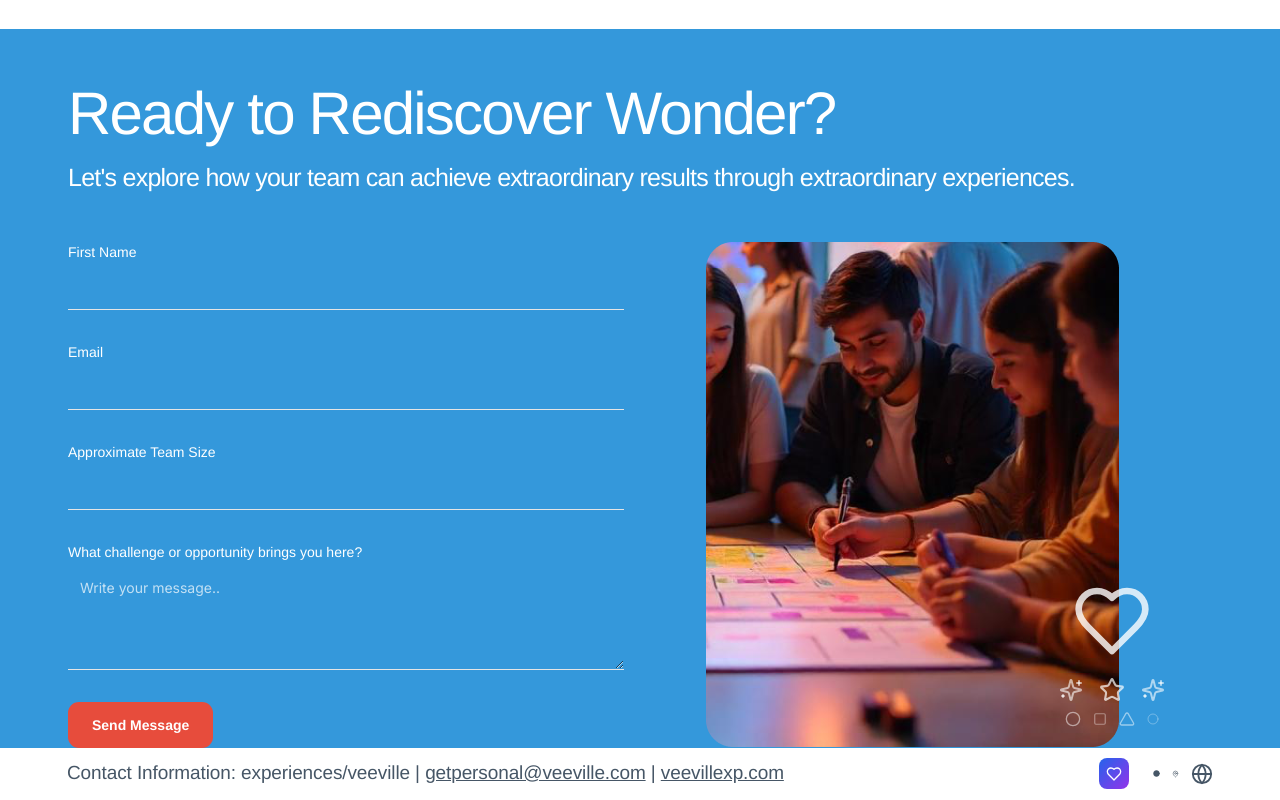
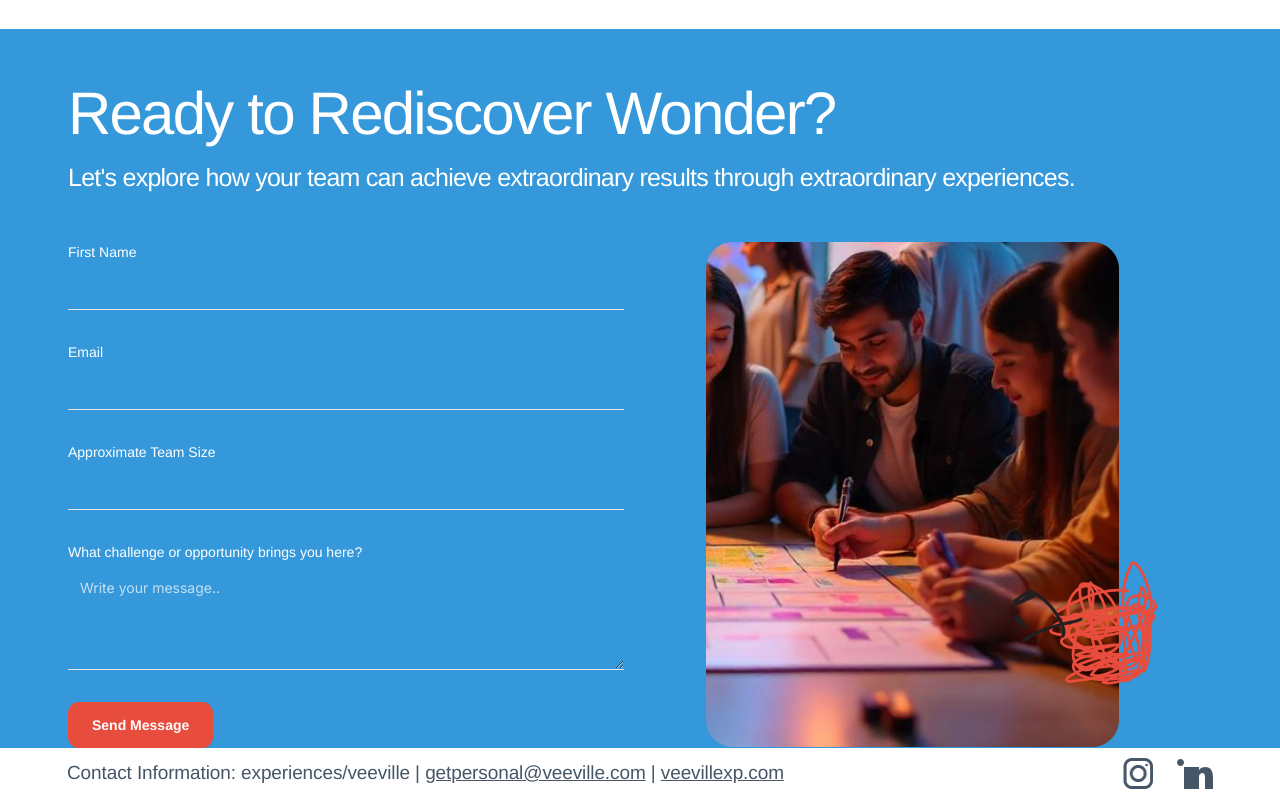
Before and after one commit to HemanthKumar-veeville/veeville-exp, a Next.js app: page / in a window 1280 px wide. Shown: the part 4005-4805 px from the top of the page. Built offline with nearby package versions, Linux system fonts and the light colour scheme.

Commit message:
Updated page.tsx

```diff
--- a/app/page.tsx
+++ b/app/page.tsx
@@ -16,15 +16,6 @@ import {
   Users,
   Zap,
   Shield,
-  Mail,
-  Phone,
-  MapPin,
-  Globe,
-  Heart,
-  Sparkles,
-  Circle,
-  Square,
-  Triangle,
 } from "lucide-react";
 import Link from "next/link";
 import { Input } from "@/components/ui/input";
@@ -654,33 +645,37 @@ const ContactFormSection = () => (
             src="/img/mask-group.png"
           />
 
-          {/* Decorative elements with Lucide icons - responsive */}
-          <div className="absolute w-[120px] sm:w-[150px] lg:w-[201px] h-[100px] sm:h-[140px] lg:h-[187px] bottom-0 right-0 flex flex-col items-center justify-center">
-            {/* Main decorative icon */}
-            <div className="flex items-center justify-center mb-2 sm:mb-3 lg:mb-4">
-              <Heart className="w-[40px] sm:w-[60px] lg:w-[80px] h-[40px] sm:h-[60px] lg:h-[80px] text-white/80" />
-            </div>
-
-            {/* Secondary decorative icons - arranged in a pattern */}
-            <div className="flex items-center justify-center space-x-2 sm:space-x-3 lg:space-x-4 mb-2">
-              <Sparkles className="w-[16px] sm:w-[20px] lg:w-[24px] h-[16px] sm:h-[20px] lg:h-[24px] text-white/60" />
-              <Star className="w-[18px] sm:w-[22px] lg:w-[26px] h-[18px] sm:h-[22px] lg:h-[26px] text-white/70" />
-              <Sparkles className="w-[16px] sm:w-[20px] lg:w-[24px] h-[16px] sm:h-[20px] lg:h-[24px] text-white/60" />
-            </div>
-
-            {/* Bottom row of small decorative icons */}
-            <div className="flex items-center justify-center space-x-1 sm:space-x-2 lg:space-x-3">
-              <Circle className="w-[12px] sm:w-[14px] lg:w-[16px] h-[12px] sm:h-[14px] lg:h-[16px] text-white/50" />
-              <Square className="w-[10px] sm:w-[12px] lg:w-[14px] h-[10px] sm:h-[12px] lg:h-[14px] text-white/40" />
-              <Triangle className="w-[12px] sm:w-[14px] lg:w-[16px] h-[12px] sm:h-[14px] lg:h-[16px] text-white/50" />
-              <Circle className="w-[8px] sm:w-[10px] lg:w-[12px] h-[8px] sm:h-[10px] lg:h-[12px] text-white/30" />
+          {/* Decorative elements - simplified for mobile */}
+          <div className="absolute w-[150px] sm:w-[175px] lg:w-[201px] h-[140px] sm:h-[160px] lg:h-[187px] bottom-0 right-0">
+            <img
+              className="absolute w-[80px] sm:w-[95px] lg:w-[109px] h-[90px] sm:h-[105px] lg:h-[124px] top-0 left-[25px] sm:left-[30px] lg:left-[37px]"
+              alt="Clip path group"
+              src="/img/clip-path-group.png"
+            />
+            {/* Additional decorative elements - hidden on mobile for cleaner look */}
+            <div className="hidden sm:block">
+              <img
+                className="absolute w-[45px] sm:w-[55px] lg:w-[63px] h-[18px] sm:h-[22px] lg:h-[26px] top-[35px] sm:top-[42px] lg:top-14 right-[20px] sm:right-[25px] lg:right-32"
+                alt="Vector"
+                src="/img/vector-1.svg"
+              />
+              <img
+                className="absolute w-[13px] sm:w-[15px] lg:w-[18px] h-[11px] sm:h-[13px] lg:h-4 top-[35px] sm:top-[42px] lg:top-[52px] right-[10px] sm:right-[12px] lg:right-[183px]"
+                alt="Clip path group"
+                src="/img/clip-path-group-1.png"
+              />
+              <img
+                className="absolute w-[40px] sm:w-[47px] lg:w-[55px] h-[35px] sm:h-[42px] lg:h-[50px] top-[18px] sm:top-[22px] lg:top-[27px] left-0"
+                alt="Clip path group"
+                src="/img/clip-path-group-2.png"
+              />
             </div>
           </div>
         </div>
       </div>
     </div>
 
-    {/* Footer with Lucide React Icons */}
+    {/* Footer */}
     <footer className="absolute bottom-0 left-0 w-full">
       <div className="w-full h-auto lg:h-[52px] bg-white flex flex-col lg:flex-row items-center py-3 lg:py-0">
         <div className="mx-4 sm:mx-8 lg:mx-[67px] flex flex-col lg:flex-row justify-between items-center w-full gap-4 lg:gap-0">
@@ -692,7 +687,7 @@ const ContactFormSection = () => (
               href="mailto:getpersonal@veeville.com"
               rel="noopener noreferrer"
               target="_blank"
-              className="tracking-[-0.11px] underline hover:text-blue-600 transition-colors"
+              className="tracking-[-0.11px] underline"
             >
               getpersonal@veeville.com
             </a>
@@ -701,24 +696,33 @@ const ContactFormSection = () => (
               href="http://veevillexp.com"
               rel="noopener noreferrer"
               target="_blank"
-              className="tracking-[-0.11px] underline hover:text-blue-600 transition-colors"
+              className="tracking-[-0.11px] underline"
             >
               veevillexp.com
             </a>
           </div>
-
-          {/* Footer icons using Lucide React - responsive sizing */}
-          <div className="flex items-center space-x-3 sm:space-x-4 lg:space-x-6">
-            {/* Company logo representation */}
-            <div className="flex items-center justify-center w-[24px] sm:w-[27px] lg:w-[30px] h-[25px] sm:h-[28px] lg:h-[31px] bg-gradient-to-br from-blue-600 to-purple-600 rounded-lg">
-              <Heart className="w-[12px] sm:w-[14px] lg:w-[16px] h-[12px] sm:h-[14px] lg:h-[16px] text-white" />
-            </div>
-
-            {/* Decorative icons */}
-            <div className="flex items-center space-x-1 sm:space-x-2 lg:space-x-3">
-              <Circle className="w-[5px] sm:w-[6px] lg:w-[7px] h-[5px] sm:h-[6px] lg:h-[7px] text-[#465666] fill-current" />
-              <MapPin className="w-[5px] sm:w-[6px] lg:w-[7px] h-[16px] sm:h-[19px] lg:h-[22px] text-[#465666]" />
-              <Globe className="w-[16px] sm:w-[19px] lg:w-[22px] h-[16px] sm:h-[19px] lg:h-[22px] text-[#465666]" />
+          <div className="flex items-center">
+            <img
+              className="w-[24px] sm:w-[27px] lg:w-[30px] h-[25px] sm:h-[28px] lg:h-[31px]"
+              alt="Group"
+              src="/img/group-7.png"
+            />
+            <div className="ml-4 lg:ml-6 flex">
+              <img
+                className="w-[5px] sm:w-[6px] lg:w-[7px] h-[5px] sm:h-[6px] lg:h-[7px]"
+                alt="Vector"
+                src="/img/vector-76.svg"
+              />
+              <img
+                className="w-[5px] sm:w-[6px] lg:w-[7px] h-[16px] sm:h-[19px] lg:h-[22px] mt-1.5 lg:mt-2"
+                alt="Vector"
+                src="/img/vector-77.svg"
+              />
+              <img
+                className="w-[16px] sm:w-[19px] lg:w-[22px] h-[16px] sm:h-[19px] lg:h-[22px] mt-1.5 lg:mt-2"
+                alt="Vector"
+                src="/img/vector-78.svg"
+              />
             </div>
           </div>
         </div>
```
